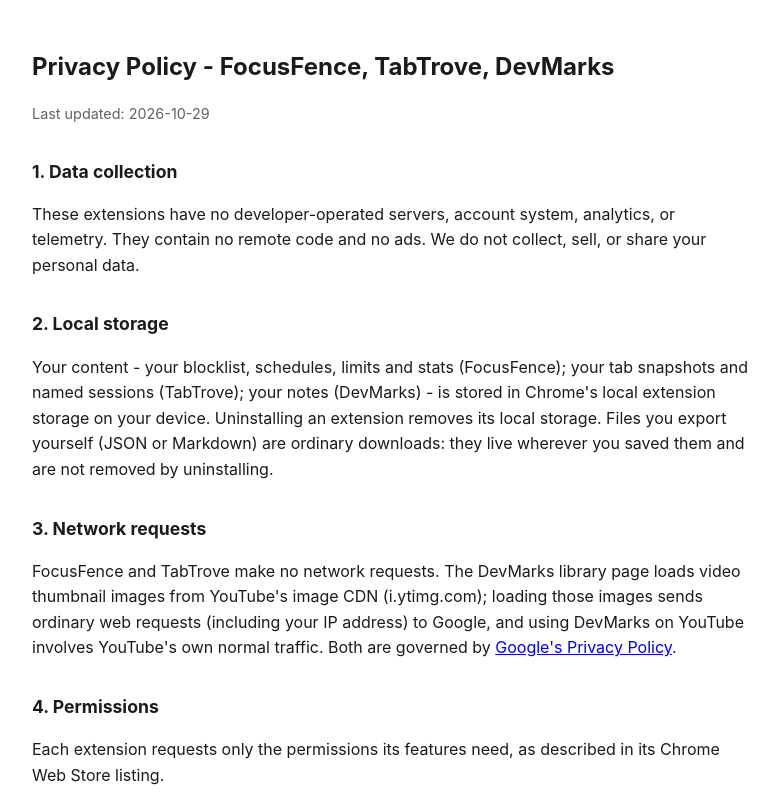
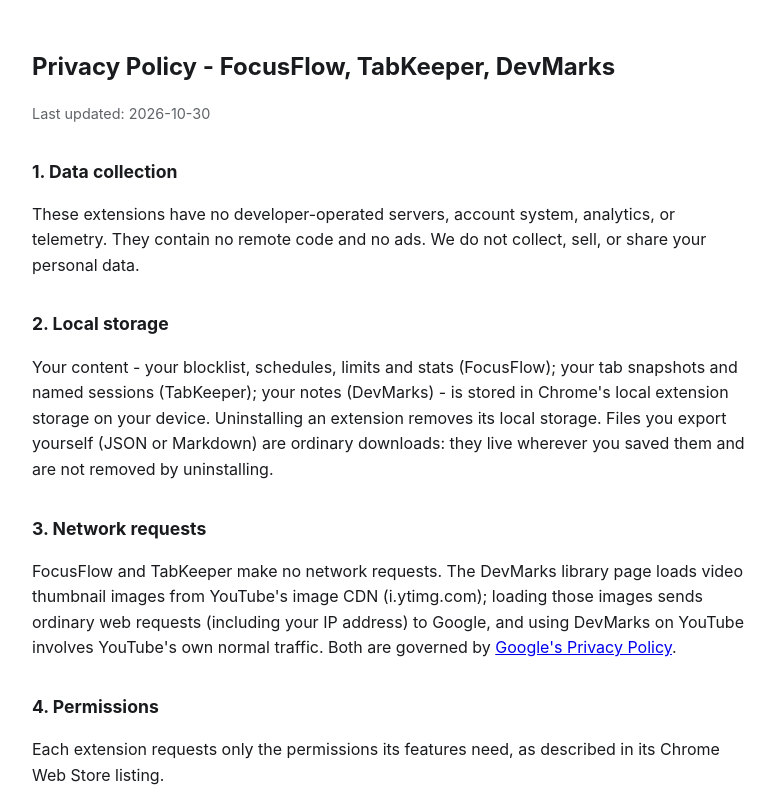
Before and after one commit to B33b3k/extension-privacy, a plain HTML site: page index.html in a window 1280 px wide. Shown: the top 800 px of the page, without its empty margins (248-1026 px from the left). Drawn offline with Linux system fonts and the light colour scheme.

Commit message:
Rename extensions to current names: FocusFence to FocusFlow, TabTrove to TabKeeper

```diff
--- a/index.html
+++ b/index.html
@@ -3,7 +3,7 @@
 <head>
 <meta charset="utf-8">
 <meta name="viewport" content="width=device-width, initial-scale=1">
-<title>Privacy Policy - FocusFence, TabTrove, DevMarks</title>
+<title>Privacy Policy - FocusFlow, TabKeeper, DevMarks</title>
 <style>
   body { font-family: -apple-system, 'Segoe UI', Roboto, Helvetica, Arial, sans-serif; max-width: 720px; margin: 48px auto; padding: 0 20px; color: #1a1b1e; line-height: 1.6; }
   h1 { font-size: 1.5rem; } h2 { font-size: 1.1rem; margin-top: 2rem; }
@@ -11,17 +11,17 @@
 </style>
 </head>
 <body>
-<h1>Privacy Policy - FocusFence, TabTrove, DevMarks</h1>
-<p class="meta">Last updated: 2026-10-29</p>
+<h1>Privacy Policy - FocusFlow, TabKeeper, DevMarks</h1>
+<p class="meta">Last updated: 2026-10-30</p>
 
 <h2>1. Data collection</h2>
 <p>These extensions have no developer-operated servers, account system, analytics, or telemetry. They contain no remote code and no ads. We do not collect, sell, or share your personal data.</p>
 
 <h2>2. Local storage</h2>
-<p>Your content - your blocklist, schedules, limits and stats (FocusFence); your tab snapshots and named sessions (TabTrove); your notes (DevMarks) - is stored in Chrome's local extension storage on your device. Uninstalling an extension removes its local storage. Files you export yourself (JSON or Markdown) are ordinary downloads: they live wherever you saved them and are not removed by uninstalling.</p>
+<p>Your content - your blocklist, schedules, limits and stats (FocusFlow); your tab snapshots and named sessions (TabKeeper); your notes (DevMarks) - is stored in Chrome's local extension storage on your device. Uninstalling an extension removes its local storage. Files you export yourself (JSON or Markdown) are ordinary downloads: they live wherever you saved them and are not removed by uninstalling.</p>
 
 <h2>3. Network requests</h2>
-<p>FocusFence and TabTrove make no network requests. The DevMarks library page loads video thumbnail images from YouTube's image CDN (i.ytimg.com); loading those images sends ordinary web requests (including your IP address) to Google, and using DevMarks on YouTube involves YouTube's own normal traffic. Both are governed by <a href="https://policies.google.com/privacy">Google's Privacy Policy</a>.</p>
+<p>FocusFlow and TabKeeper make no network requests. The DevMarks library page loads video thumbnail images from YouTube's image CDN (i.ytimg.com); loading those images sends ordinary web requests (including your IP address) to Google, and using DevMarks on YouTube involves YouTube's own normal traffic. Both are governed by <a href="https://policies.google.com/privacy">Google's Privacy Policy</a>.</p>
 
 <h2>4. Permissions</h2>
 <p>Each extension requests only the permissions its features need, as described in its Chrome Web Store listing.</p>
```
